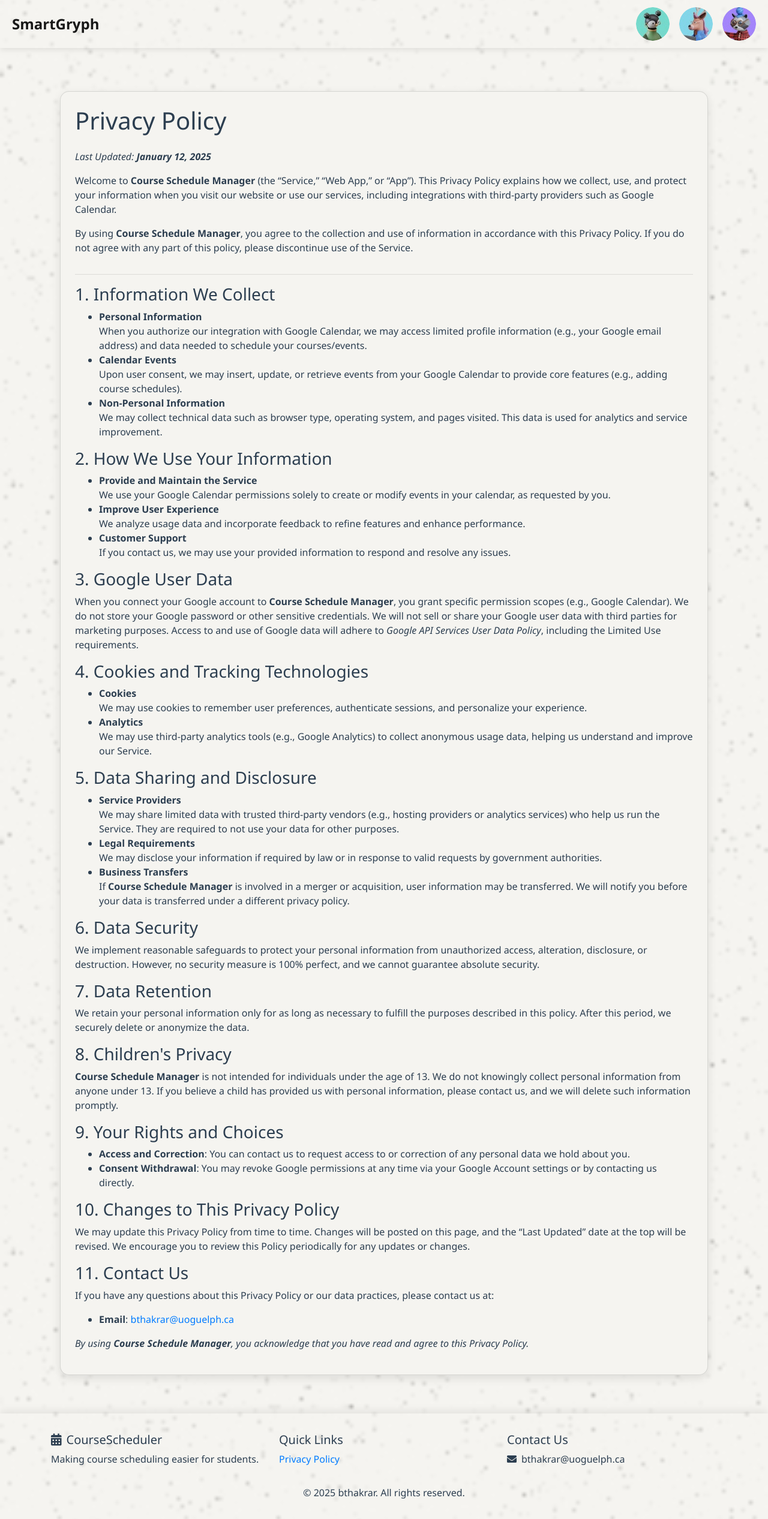
After one commit to brij0/calendar-generator, a Flask app: page /privacy in a window 1280 px wide. The commit adds this page. Shown: the whole page at 60% size. Run offline with Flask 3, Linux system fonts and the light colour scheme; some libraries are stand-ins or nearby versions.

Commit message:
working well, added privacy policy for google console

```diff
--- a/Python Files/app.py
+++ b/Python Files/app.py
@@ -205,10 +205,16 @@
 @app.route('/')
 def show_course_types():
     """
-    Main landing page to show and search for courses.
+    Main landing page to show and search for courses that have corresponding events.
     """
     connection, cursor = get_db_connection()
-    cursor.execute("SELECT DISTINCT course_type FROM courses ORDER BY course_type ASC")
+    query = """
+        SELECT DISTINCT c.course_type
+        FROM courses c
+        INNER JOIN course_events ce ON c.course_id = ce.course_id
+        ORDER BY c.course_type ASC
+    """
+    cursor.execute(query)
     course_types = [row[0] for row in cursor.fetchall()]
     cursor.close()
     connection.close()
@@ -217,20 +223,55 @@
 @app.route('/get_course_codes', methods=['POST'])
 def fetch_course_codes():
     """
-    AJAX endpoint to fetch course codes based on selected course type.
+    AJAX endpoint to fetch course codes based on selected course type,
+    but only for courses associated with events in course_events table.
     """
     course_type = request.json.get('course_type')
     connection, cursor = get_db_connection()
     cursor.execute("""
-        SELECT DISTINCT course_code
-        FROM courses
-        WHERE course_type = %s
-        ORDER BY course_code ASC
+        SELECT DISTINCT c.course_code
+        FROM courses c
+        INNER JOIN course_events ce ON c.course_id = ce.course_id
+        WHERE c.course_type = %s
+        ORDER BY c.course_code ASC
     """, (course_type,))
     course_codes = [row[0] for row in cursor.fetchall()]
     cursor.close()
     connection.close()
     return jsonify(course_codes)
+
+@app.route('/get_section_numbers', methods=['POST'])
+def fetch_section_numbers():
+    """
+    AJAX endpoint to fetch section numbers based on course type and code,
+    but only for courses associated with events in course_events table.
+    """
+    course_type = request.json.get('course_type')
+    course_code = request.json.get('course_code')
+
+    if not course_type or not course_code:
+        return jsonify({"error": "Missing required fields"}), 400
+
+    connection, cursor = get_db_connection()
+    try:
+        query = """
+            SELECT DISTINCT c.section_number
+            FROM courses c
+            INNER JOIN course_events ce ON c.course_id = ce.course_id
+            WHERE c.course_type = %s AND c.course_code = %s
+            ORDER BY c.section_number ASC
+        """
+        cursor.execute(query, (course_type, course_code))
+        rows = cursor.fetchall()
+
+        section_numbers = [row[0] for row in rows]
+        return jsonify(section_numbers)
+    except Exception as e:
+        print(f"Error fetching section numbers: {e}")
+        return jsonify({"error": "Internal server error"}), 500
+    finally:
+        cursor.close()
+        connection.close()
 
 @app.route('/course_selection')
 def course_selection():
@@ -245,35 +286,7 @@
     return render_template('upcoming_features.html')
 
 
-@app.route('/get_section_numbers', methods=['POST'])
-def fetch_section_numbers():
-    """
-    AJAX endpoint to fetch section numbers based on course type and code.
-    """
-    course_type = request.json.get('course_type')
-    course_code = request.json.get('course_code')
 
-    if not course_type or not course_code:
-        return jsonify({"error": "Missing required fields"}), 400
-
-    connection, cursor = get_db_connection()
-    try:
-        query = """
-            SELECT DISTINCT section_number
-            FROM courses
-            WHERE course_type = %s AND course_code = %s
-        """
-        cursor.execute(query, (course_type, course_code))
-        rows = cursor.fetchall()
-
-        section_numbers = [row[0] for row in rows]
-        return jsonify(section_numbers)
-    except Exception as e:
-        print(f"Error fetching section numbers: {e}")
-        return jsonify({"error": "Internal server error"}), 500
-    finally:
-        cursor.close()
-        connection.close()
 
 @app.route('/search', methods=['POST'])
 def search_courses():
@@ -406,5 +419,10 @@
     except Exception as e:
         return jsonify({"error": f"File saving failed: {str(e)}"}), 500
 
+@app.route('/privacy')
+def privacy_policy():
+    return render_template('privacy.html')
+
+
 if __name__ == '__main__':
     app.run(debug=True)
--- a/Templates/base.html
+++ b/Templates/base.html
@@ -164,15 +164,12 @@
                     <h5>Quick Links</h5>
                     <ul class="list-unstyled">
                         <li><a href="/privacy">Privacy Policy</a></li>
-                        <li><a href="/terms">Terms of Service</a></li>
-                        <li><a href="/faq">FAQ</a></li>
                     </ul>
                 </div>
                 <div class="col-md-4">
                     <h5>Contact Us</h5>
                     <p>
                         <i class="fas fa-envelope mr-2"></i>bthakrar@uoguelph.ca<br>
-                        <i class="fas fa-phone mr-2"></i>+1 (123) 456-7890
                     </p>
                 </div>
             </div>
--- /dev/null
+++ b/Templates/privacy.html
@@ -0,0 +1,138 @@
+{% extends "base.html" %}
+
+{% block title %}Privacy Policy - Course Schedule Manager{% endblock %}
+
+{% block content %}
+<div class="container animate-fade-in" >
+    <div class="card p-4" style="background: #f5f4f0;">
+        <h1 class="mb-4">Privacy Policy</h1>
+        <p><em>Last Updated: <strong>January 12, 2025</strong></em></p>
+
+        <p>Welcome to <strong>Course Schedule Manager</strong> (the “Service,” “Web App,” or “App”). This Privacy Policy
+            explains how we collect, use, and protect your information when you visit our website or use our services,
+            including integrations with third-party providers such as Google Calendar.</p>
+
+        <p>By using <strong>Course Schedule Manager</strong>, you agree to the collection and use of information in
+            accordance with this Privacy Policy. If you do not agree with any part of this policy, please discontinue
+            use
+            of the Service.</p>
+
+        <hr>
+
+        <h3>1. Information We Collect</h3>
+        <ul>
+            <li>
+                <strong>Personal Information</strong><br>
+                When you authorize our integration with Google Calendar, we may access limited profile information
+                (e.g., your Google email address) and data needed to schedule your courses/events.
+            </li>
+            <li>
+                <strong>Calendar Events</strong><br>
+                Upon user consent, we may insert, update, or retrieve events from your Google Calendar to provide
+                core features (e.g., adding course schedules).
+            </li>
+            <li>
+                <strong>Non-Personal Information</strong><br>
+                We may collect technical data such as browser type, operating system, and pages visited. This data is
+                used for analytics and service improvement.
+            </li>
+        </ul>
+
+        <h3>2. How We Use Your Information</h3>
+        <ul>
+            <li>
+                <strong>Provide and Maintain the Service</strong><br>
+                We use your Google Calendar permissions solely to create or modify events in your calendar, as
+                requested by you.
+            </li>
+            <li>
+                <strong>Improve User Experience</strong><br>
+                We analyze usage data and incorporate feedback to refine features and enhance performance.
+            </li>
+            <li>
+                <strong>Customer Support</strong><br>
+                If you contact us, we may use your provided information to respond and resolve any issues.
+            </li>
+        </ul>
+
+        <h3>3. Google User Data</h3>
+        <p>
+            When you connect your Google account to <strong>Course Schedule Manager</strong>, you grant specific
+            permission scopes (e.g., Google Calendar). We do not store your Google password or other sensitive
+            credentials. We will not sell or share your Google user data with third parties for marketing purposes.
+            Access to and use of Google data will adhere to <em>Google API Services User Data Policy</em>, including
+            the Limited Use requirements.
+        </p>
+
+        <h3>4. Cookies and Tracking Technologies</h3>
+        <ul>
+            <li>
+                <strong>Cookies</strong><br>
+                We may use cookies to remember user preferences, authenticate sessions, and personalize your
+                experience.
+            </li>
+            <li>
+                <strong>Analytics</strong><br>
+                We may use third-party analytics tools (e.g., Google Analytics) to collect anonymous usage data,
+                helping us understand and improve our Service.
+            </li>
+        </ul>
+
+        <h3>5. Data Sharing and Disclosure</h3>
+        <ul>
+            <li>
+                <strong>Service Providers</strong><br>
+                We may share limited data with trusted third-party vendors (e.g., hosting providers or analytics
+                services) who help us run the Service. They are required to not use your data for other purposes.
+            </li>
+            <li>
+                <strong>Legal Requirements</strong><br>
+                We may disclose your information if required by law or in response to valid requests by government
+                authorities.
+            </li>
+            <li>
+                <strong>Business Transfers</strong><br>
+                If <strong>Course Schedule Manager</strong> is involved in a merger or acquisition, user information
+                may be transferred. We will notify you before your data is transferred under a different privacy policy.
+            </li>
+        </ul>
+
+        <h3>6. Data Security</h3>
+        <p>We implement reasonable safeguards to protect your personal information from unauthorized access,
+            alteration, disclosure, or destruction. However, no security measure is 100% perfect, and we cannot
+            guarantee
+            absolute security.</p>
+
+        <h3>7. Data Retention</h3>
+        <p>We retain your personal information only for as long as necessary to fulfill the purposes described in
+            this policy. After this period, we securely delete or anonymize the data.</p>
+
+        <h3>8. Children's Privacy</h3>
+        <p><strong>Course Schedule Manager</strong> is not intended for individuals under the age of 13. We do not
+            knowingly collect personal information from anyone under 13. If you believe a child has provided us with
+            personal information, please contact us, and we will delete such information promptly.</p>
+
+        <h3>9. Your Rights and Choices</h3>
+        <ul>
+            <li><strong>Access and Correction</strong>: You can contact us to request access to or correction of any
+                personal data we hold about you.</li>
+            <li><strong>Consent Withdrawal</strong>: You may revoke Google permissions at any time via your Google
+                Account settings or by contacting us directly.</li>
+        </ul>
+
+        <h3>10. Changes to This Privacy Policy</h3>
+        <p>We may update this Privacy Policy from time to time. Changes will be posted on this page, and the
+            “Last Updated” date at the top will be revised. We encourage you to review this Policy periodically for any
+            updates or changes.</p>
+
+        <h3>11. Contact Us</h3>
+        <p>If you have any questions about this Privacy Policy or our data practices, please contact us at:</p>
+        <ul>
+            <li><strong>Email</strong>: <a href="mailto:bthakrar@uoguelph.ca">bthakrar@uoguelph.ca</a></li>
+        </ul>
+
+        <p><em>By using <strong>Course Schedule Manager</strong>, you acknowledge that you have read and agree to
+                this Privacy Policy.</em></p>
+    </div>
+</div>
+{% endblock %}
```
Also changed, not shown: Templates/index.html (+13 -5 lines).
